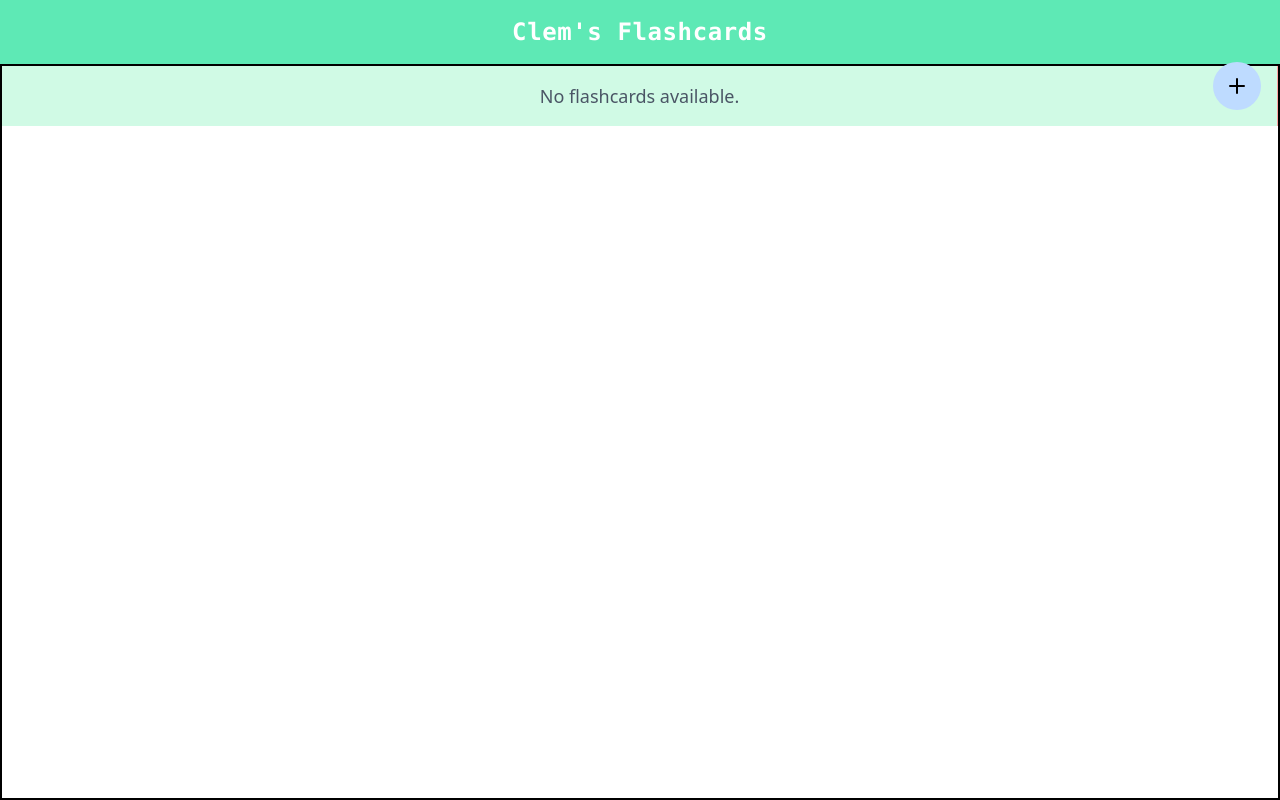
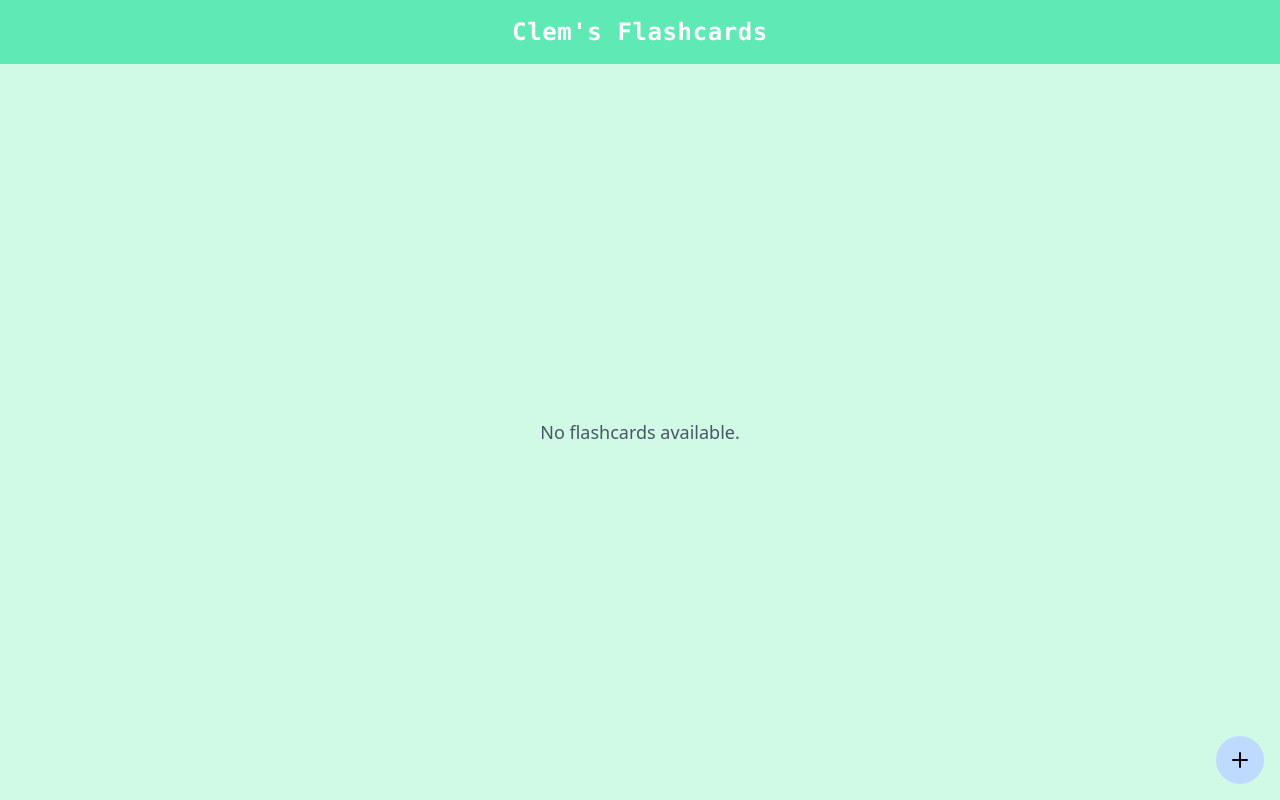
Before and after one commit to Jonelix/flashcards, a React (Vite) app in the folder client/: page / in a window 1280 px wide. Built offline with nearby package versions, Linux system fonts and the light colour scheme; no server answers.

Commit message:
Pretty too

```diff
--- a/client/src/presenters/MainPresenter.jsx
+++ b/client/src/presenters/MainPresenter.jsx
@@ -11,7 +11,7 @@ const MainPresenter = observer(({ model }) => {
             <HeaderPresenter model={model} />
 
             {/* This div grows to occupy the rest of the screen */}
-            <div className="flex-1 border-black border-2">
+            <div className="flex flex-1 w-full">
                 <Routes>
                     <Route path="/" element={<HomePresenter model={model} />} />
                 {/* other routes here */}
--- a/client/src/views/HomeView.jsx
+++ b/client/src/views/HomeView.jsx
@@ -111,12 +111,13 @@ const HomeView = observer(({ model }) => {
   const currentCard = hasFlashcards ? model.flashcards[currentIndex] : null;
 
   return (
-    <div className="flex-1 flex flex-col items-center justify-center relative bg-emerald-100 p-4 border-r border-red-300">
+    <div className="flex flex-col w-full items-center justify-center relative bg-emerald-100 p-4">
+
   {hasFlashcards ? (
     <div className="flex items-center">
       {/* Left Arrow */}
       <button
-        className="px-4 py-2 bg-gray-300 rounded mr-4"
+        className="px-4 py-2 bg-blue-200 rounded mr-4"
         onClick={handlePrevCard}
       >
         &larr; Prev
@@ -136,7 +137,7 @@ const HomeView = observer(({ model }) => {
 
       {/* Right Arrow */}
       <button
-        className="px-4 py-2 bg-gray-300 rounded ml-4"
+        className="px-4 py-2 bg-blue-200 rounded ml-4"
         onClick={handleNextCard}
       >
         Next &rarr;
```
